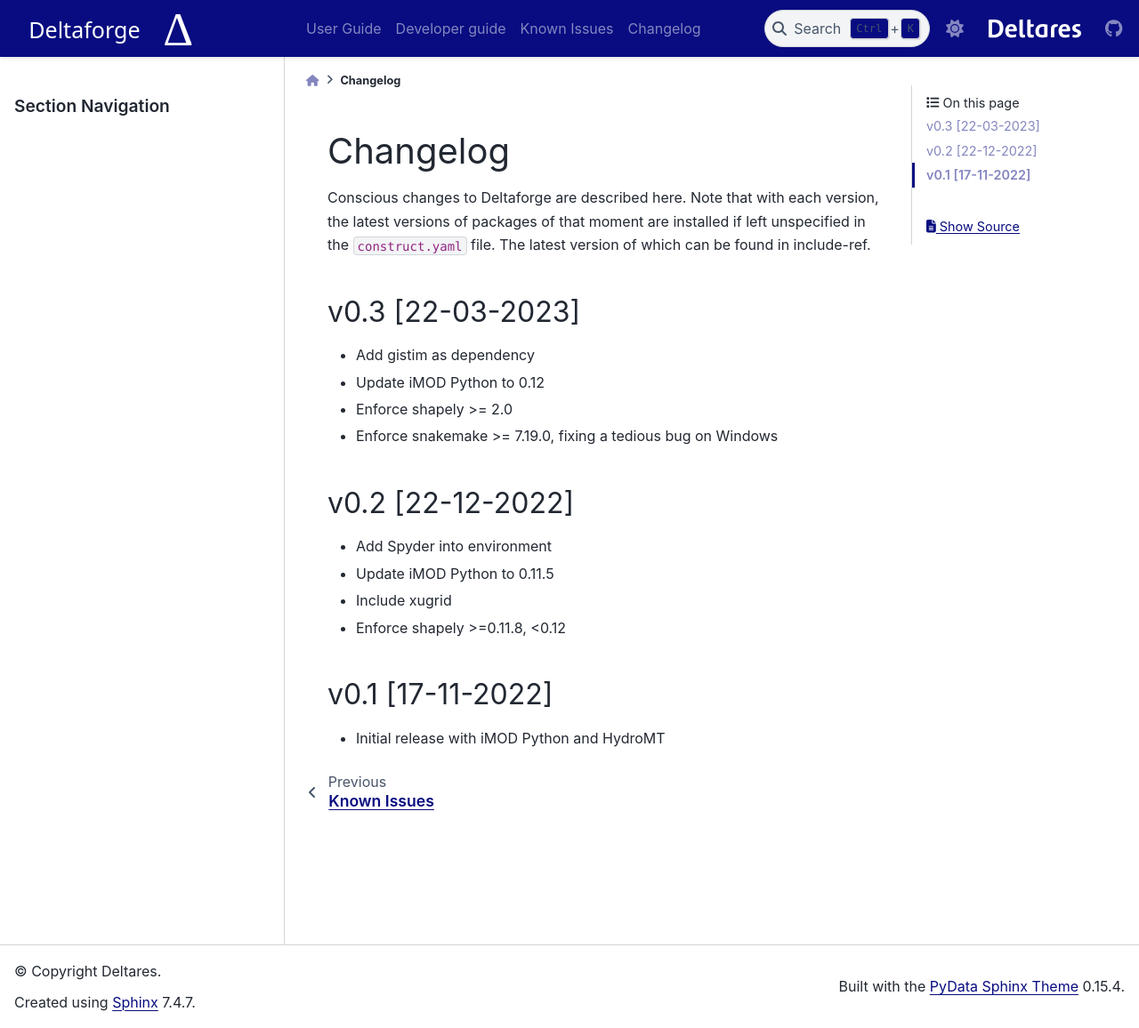
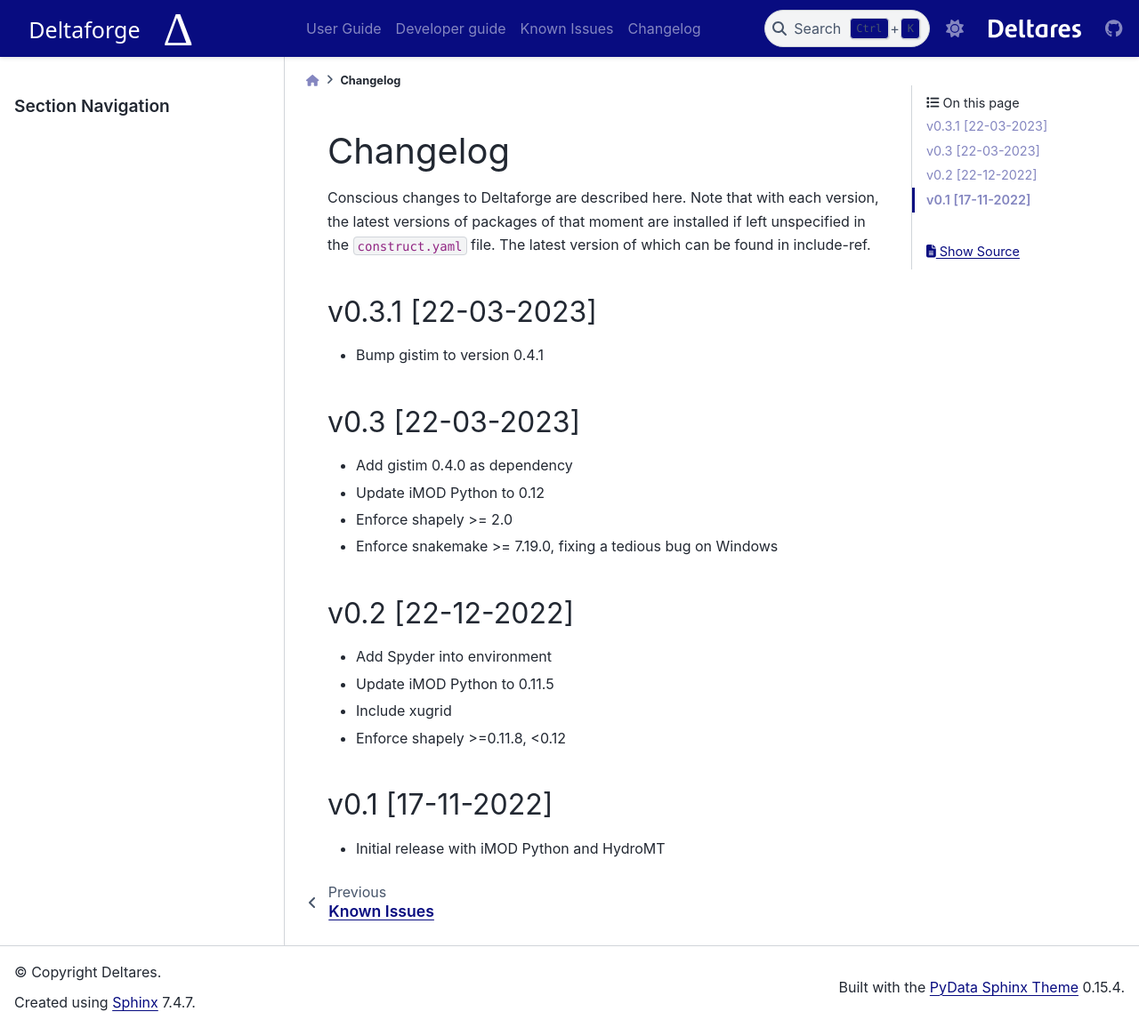
Before and after one commit to Deltares/deltaforge, a Sphinx documentation site: the page built from docs/changelog.rst, in a window 1280 px wide and 1156 px high. Shown: the whole window at 89% size. Built offline with Sphinx 7.4.7 and the PyData theme 0.15.4, drawn with Linux system fonts in a browser that asks for light colours.

Commit message:
Release 0.3.1: bump gistim to 0.4.1

```diff
--- a/docs/changelog.rst
+++ b/docs/changelog.rst
@@ -7,10 +7,15 @@
 unspecified in the ``construct.yaml`` file. The latest version of which can be
 found in :ref:`include-ref`.
 
+v0.3.1 [22-03-2023]
+#################
+
+- Bump gistim to version 0.4.1
+
 v0.3 [22-03-2023]
 #################
 
-- Add gistim as dependency
+- Add gistim 0.4.0 as dependency
 - Update iMOD Python to 0.12
 - Enforce shapely >= 2.0
 - Enforce snakemake >= 7.19.0, fixing a tedious bug on Windows
--- a/docs/conf.py
+++ b/docs/conf.py
@@ -16,7 +16,7 @@
 author = "The product team hydrology"
 
 # The full version, including alpha/beta/rc tags
-release = "0.3"
+release = "0.3.1"
 # The short version which is displayed
 version = ".".join(release.split(".")[:3]) + ".dev"
 
```
Also changed, not shown: 1 other file.
